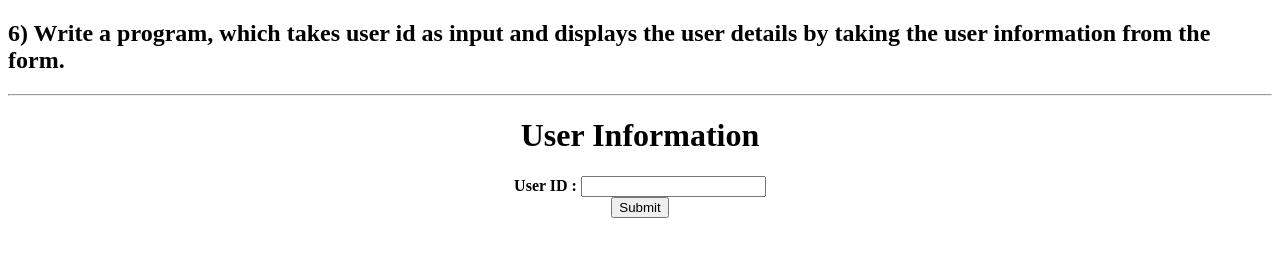
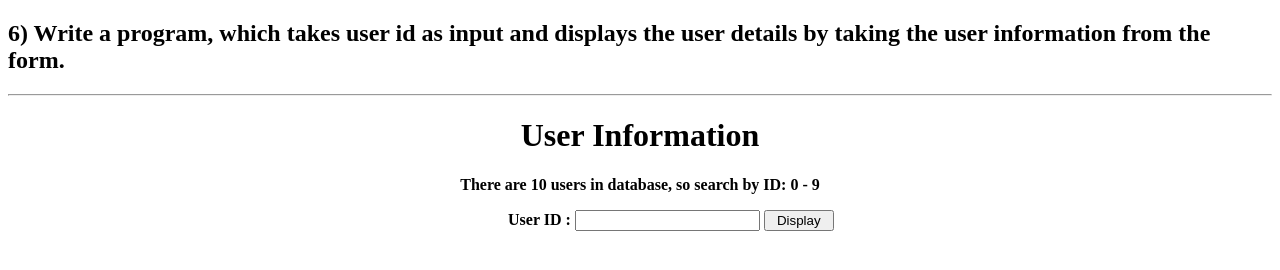
Before and after one commit to farooqalwi/JavaScript-Assignment-IPT-Lab, a plain HTML site: page q6.html in a window 1280 px wide. Drawn offline with Linux system fonts and the light colour scheme.

Commit message:
question 6 done

```diff
--- a/q6.html
+++ b/q6.html
@@ -17,46 +17,46 @@
 
     <center>
         <h1><b>User Information</h1>
-        <form name="frm">
-            User ID : <input type="text" name="uname"><br>
-            <input type="button" name="btn" value="Submit" onclick="fncDisplayInfo()">
-        </form>
+            <p>There are 10 users in database, so search by ID: 0 - 9</p>
+        <div style="text-align: left; margin-left: 500px;">
+            User ID : <input type="text" id="userID">
+            <button onclick="showData()" style="width: 70px;">Display</button>
+            <div style="margin-left: 80px;">
+                <p id="id"></p>
+                <p id="name"></p>
+                <p id="contact"></p>
+                <p id="city"></p>
+                <p id="country"></p>
+            </div>
+        </div>
     </center>
 
-    <script language="javascript">
-        function fncDisplayInfo() {
-            var xhttp = null;
-            var flag = 0;
-            var userid = document.frm.uname.value;
-            var xmlDoc = new ActiveXObject("microsoft.xmldom");
-            xmlDoc.load("/q6.xml");
-            var noOfUsers = xmlDoc.getElementsByTagName("userlist")[0].childNodes.length;
-            for (var i = 0; i < parseInt(noOfUsers); i++) {
-                var uid
-                    = xmlDoc.getElementsByTagName("user")[i].childNodes[0].childNodes[0].nodeValue;
-                if (uid == userid) {
-                    document.write("<h1> User Details</h1>");
-                    var userName =
-                        xmlDoc.getElementsByTagName("user")[i].childNodes[1].childNodes[0].nodeValue;
-                    var Address
-                        = xmlDoc.getElementsByTagName("user")[i].childNodes[2].childNodes[0].nodeValue;
-                    var phone =
-                        xmlDoc.getElementsByTagName("user")[i].childNodes[3].childNodes[0].nodeValue;
-                    var email =
-                        xmlDoc.getElementsByTagName("user")[i].childNodes[4].childNodes[0].nodeValue;
-                    document.write("<br><b>User ID :&nbsp&nbsp&nbsp&nbsp&nbsp&nbsp" + uid)
-                    document.write("<br>User Name :&nbsp" + userName);
-                    document.write("<br>Address :&nbsp&nbsp&nbsp&nbsp&nbsp&nbsp " + Address);
-                    document.write("<br>Phone no : &nbsp&nbsp&nbsp&nbsp&nbsp" + phone);
-                    document.write("<br>E - Mail : &nbsp&nbsp&nbsp&nbsp&nbsp&nbsp" + email);
-                    flag = 1;
-                    break;
-                }
-            }
-            if (flag == 0) {
-                alert("InValid User");
-            }
+    <script>
+        // id, name, contact, city, Country
+        const user1 = [0, "Farooq", 03001234567, "Karachi", "Pakistan"];
+        const user2 = [1, "Ahmed", 03451133245, "Lahore", "Pakistan"];
+        const user3 = [2, "Alwi", 03127755324, "Dili", "India"];
+        const user4 = [3, "Saad", 03337755634, "California", "USA"];
+        const user5 = [4, "Akmal", 03222375456, "Dubai", "UAE"];
+        const user6 = [4, "Ajmal", 03223567352, "Abi Zahbi", "UAE"];
+        const user7 = [4, "Shahid", 03222375013, "Peshawar", "Pakistan"];
+        const user8 = [4, "Asad", 03222375032, "Mombai", "India"];
+        const user9 = [4, "Kamal", 03222375123, "Dubai", "UAE"];
+        const user10 = [4, "Noman", 03222375352, "Maxico", "USA"];
+
+        const user = [user1, user2, user3, user4, user5, user6, user7, user8, user9, user10]
+
+        function showData() {
+            inedx = document.getElementById("userID").value;
+            document.getElementById("id").innerText = "ID: " + user[inedx][0];
+            document.getElementById("name").innerHTML = "Name: " + user[inedx][1];
+            document.getElementById("contact").innerHTML = "Mobile#: " + user[inedx][2];
+            document.getElementById("city").innerHTML = "City: " + user[inedx][3];
+            document.getElementById("country").innerHTML = "Country: " + user[inedx][4];
+
         }
+
+
     </script>
 </body>
 
```
Also changed, not shown: q6.xml (deleted, +0 -24 lines).
